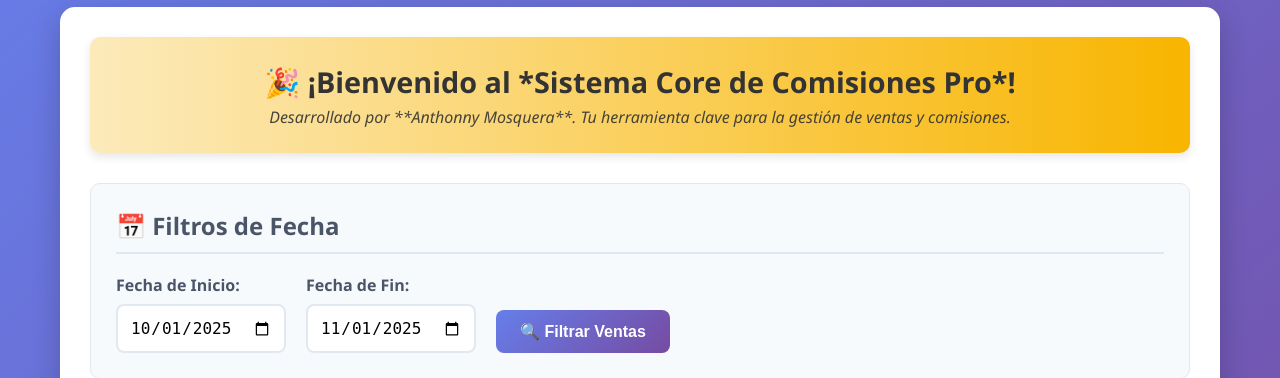
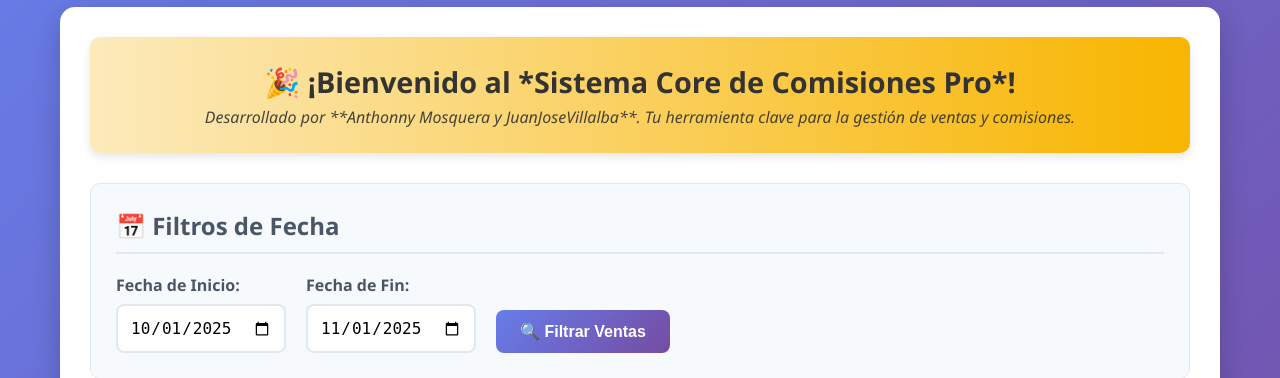
Before and after one commit to AnthonnyM31/Proyecto_MVC_PythonflaskMinicore, a Flask app: page / in a window 1280 px wide. Shown: the part 142-520 px from the top of the page. Run offline with Flask 3, Linux system fonts and the light colour scheme; data comes from the database, SQL or seed files in the repository.

Commit message:
Update index.html

```diff
--- a/templates/index.html
+++ b/templates/index.html
@@ -16,7 +16,7 @@
         <main>
             <section class="welcome-banner">
                 <h2>🎉 ¡Bienvenido al *Sistema Core de Comisiones Pro*!</h2>
-                <p>Desarrollado por **Anthonny Mosquera**. Tu herramienta clave para la gestión de ventas y comisiones.</p>
+                <p>Desarrollado por **Anthonny Mosquera y JuanJoseVillalba**. Tu herramienta clave para la gestión de ventas y comisiones.</p>
             </section>
 
             <section class="filters">
```
